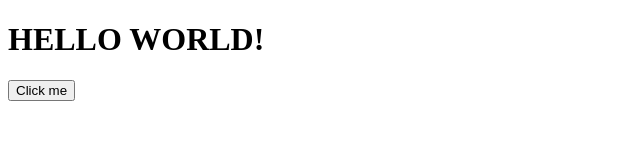
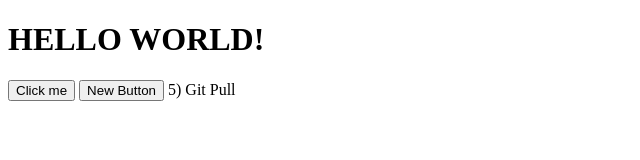
Before and after one commit to CagriErsunan/hello-world-git-doc, a plain HTML site: page index.html in a window 1280 px wide. Shown: the whole page, without its empty margins (0-640 px from the left). Drawn offline with Linux system fonts and the light colour scheme.

Commit message:
2. buton eklendi

```diff
--- a/index.html
+++ b/index.html
@@ -8,5 +8,6 @@
 <body>
     <h1>HELLO WORLD!</h1>
     <button>Click me</button>
+    <button>New Button</button>
 </body>
-</html>
+</html>5) Git Pull
```
